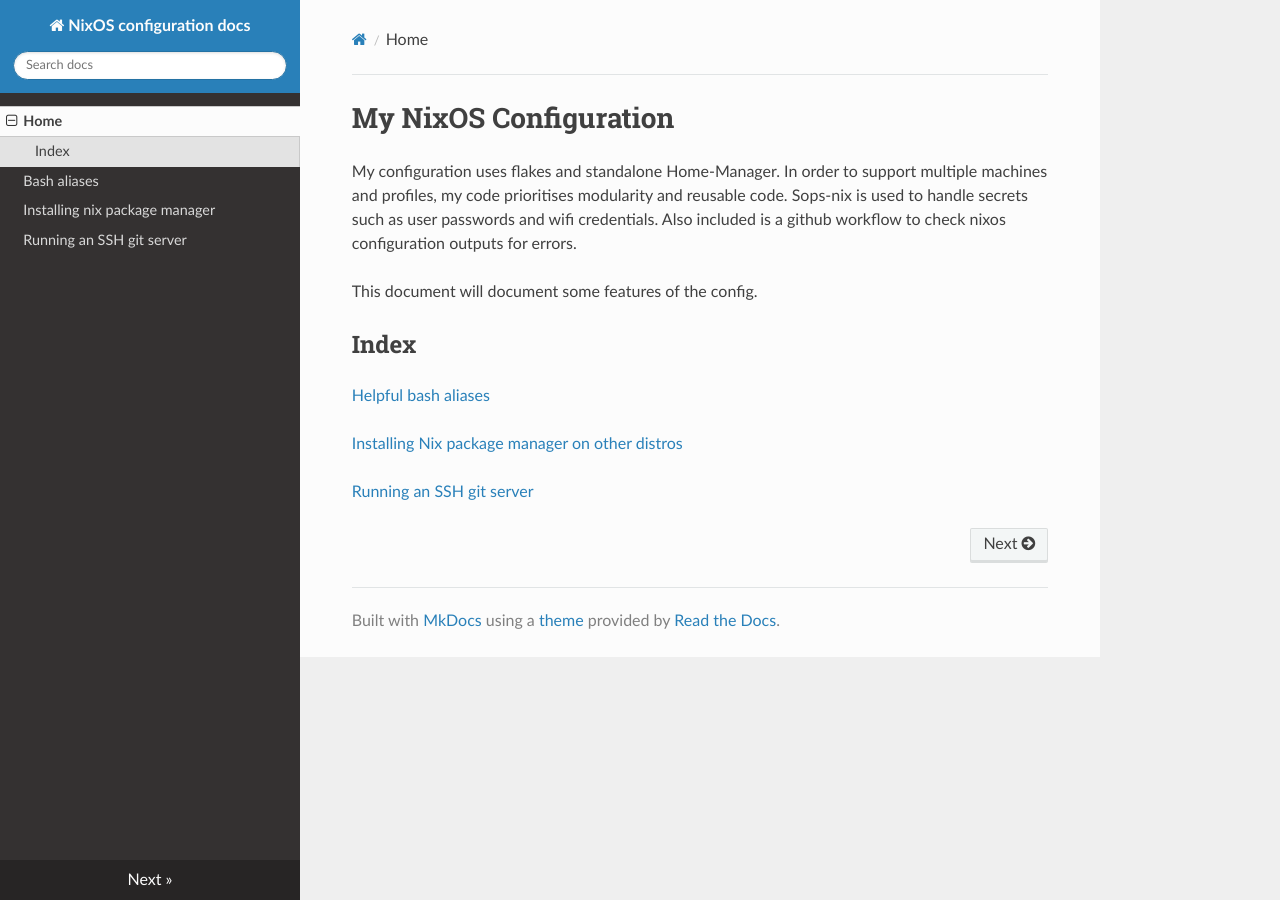
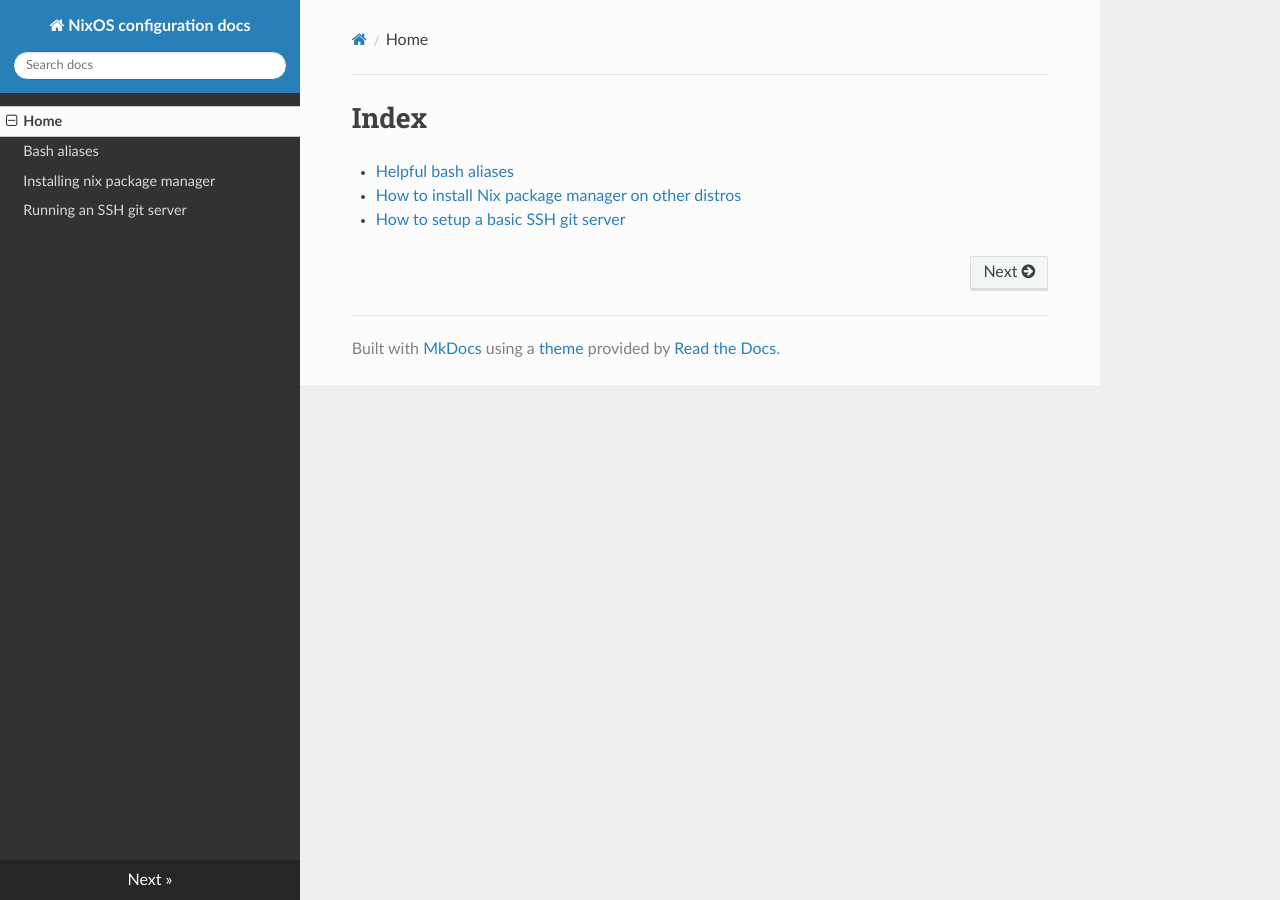
Before and after one commit to Cryxtalix/NixOS-config, an MkDocs documentation site: the page built from docs/index.md, in a window 1280 px wide. Built offline with MkDocs 1.6.1, drawn with Linux system fonts in a browser that asks for light colours; nearby versions of some CDN libraries.

Commit message:
Edited md to fit new docs format

```diff
--- a/docs/index.md
+++ b/docs/index.md
@@ -1,11 +1,4 @@
-# My NixOS Configuration
-My configuration uses flakes and standalone Home-Manager. In order to support multiple machines and profiles, my code prioritises modularity and reusable code. Sops-nix is used to handle secrets such as user passwords and wifi credentials. Also included is a github workflow to check nixos configuration outputs for errors.
-
-This document will document some features of the config.
-
-## Index
-[Helpful bash aliases](./bash_aliases.md)
-
-[Installing Nix package manager on other distros](./installing_nix_pm.md)
-
-[Running an SSH git server](./git_server.md)
+# Index
+* [Helpful bash aliases](./bash_aliases.md)
+* [How to install Nix package manager on other distros](./installing_nix_pm.md)
+* [How to setup a basic SSH git server](./git_server.md)
```
Also changed, not shown: README.md (+4 -10 lines), docs/installing_nix_pm.md (+1 -1 lines).
